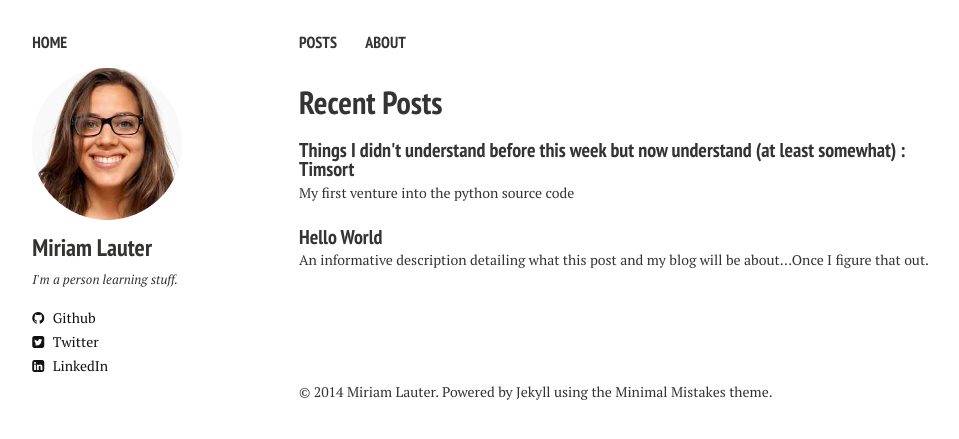
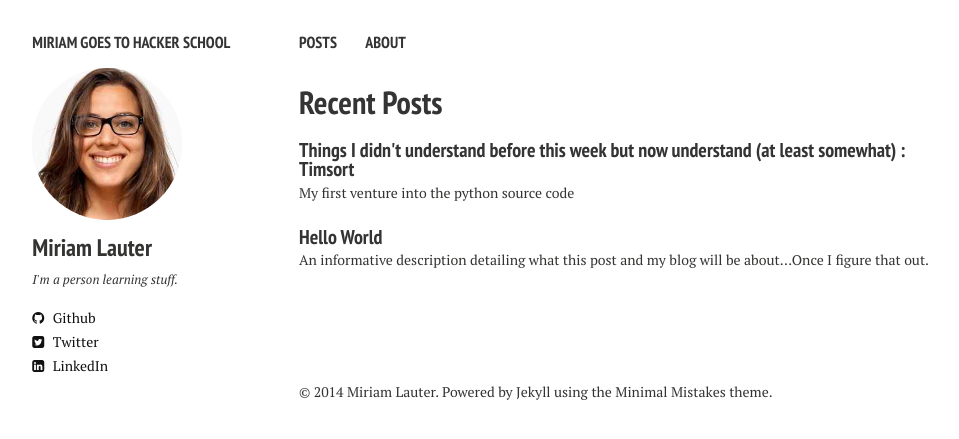
Before and after one commit to mlauter/mlauter.github.io, a Jekyll site: the page built from index.md, in a window 1280 px wide. Shown: the top 439 px of the page, without its empty margins (21-980 px from the left). Built offline with Jekyll 4.4.1, drawn with Linux system fonts in a browser that asks for light colours; nearby versions of some CDN libraries.

Commit message:
change blog title

```diff
--- a/_config.yml
+++ b/_config.yml
@@ -1,4 +1,4 @@
-title:            Home
+title:            Miriam goes to Hacker School
 description:      Follow along as I learn stuff.
 # Your site's domain goes here. Leave localhost server or blank when working locally.
 url:              https://mlauter.github.io
```
